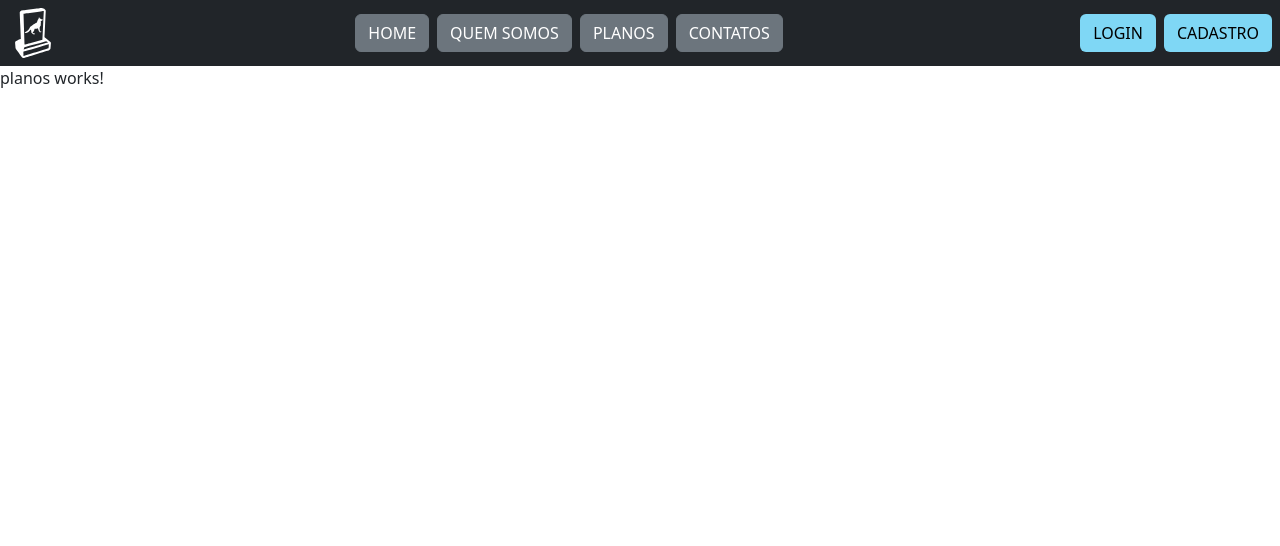
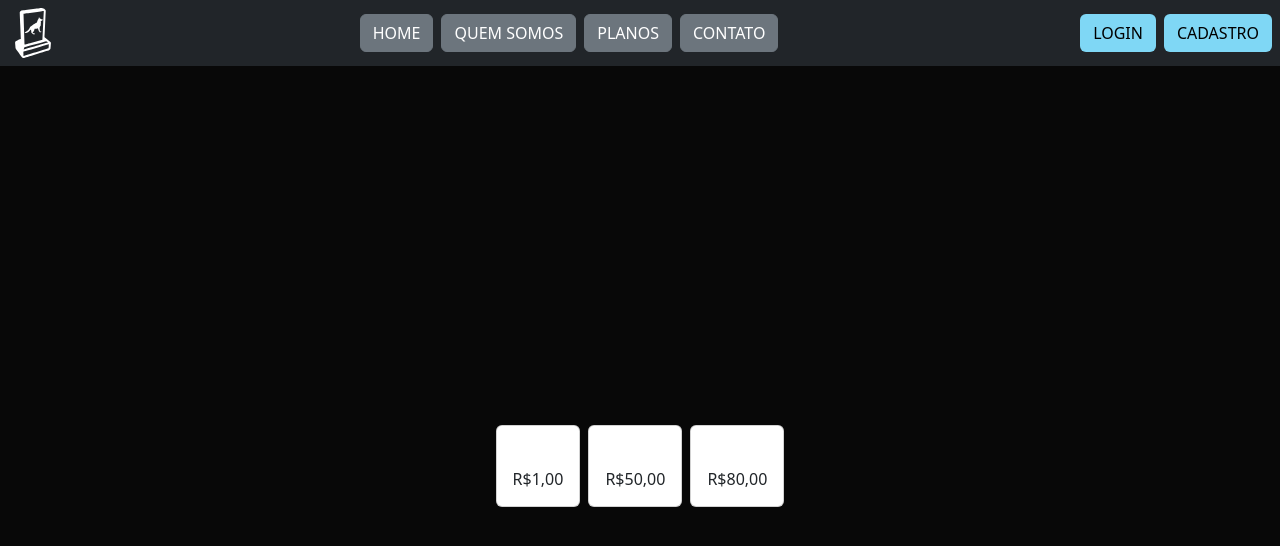
Before and after one commit to luizndh/Pet-Cemetery, an Angular app in the folder front-end/: page /planos in a window 1280 px wide. Shown: the top 546 px of the page. Built offline with nearby package versions, Linux system fonts and the light colour scheme.

Commit message:
adicionando navegacao na navbar e iniciando tela de planos

```diff
--- a/front-end/angular.json
+++ b/front-end/angular.json
@@ -111,5 +111,8 @@
         }
       }
     }
+  },
+  "cli": {
+    "analytics": "f9e17722-8000-41c3-af1f-1bef041e9ba1"
   }
 }
--- a/front-end/src/app/info-navbar/navbar/navbar.component.html
+++ b/front-end/src/app/info-navbar/navbar/navbar.component.html
@@ -5,10 +5,10 @@
         </a>
     </div>
     <div class="d-flex gap-2">
-        <button type="button" class="btn btn-secondary">HOME</button>
-        <button type="button" class="btn btn-secondary">QUEM SOMOS</button>
-        <button type="button" class="btn btn-secondary">PLANOS</button>
-        <button type="button" class="btn btn-secondary">CONTATOS</button>
+        <button type="button" class="btn btn-secondary" routerLink="/home">HOME</button>
+        <button type="button" class="btn btn-secondary" routerLink="/quem-somos">QUEM SOMOS</button>
+        <button type="button" class="btn btn-secondary" routerLink="/planos">PLANOS</button>
+        <button type="button" class="btn btn-secondary" routerLink="/contato">CONTATO</button>
     </div>
     <div class="d-flex gap-2 mx-2">
         <button type="button" class="btn button-primary-background text-black">LOGIN</button>
--- a/front-end/src/app/info-navbar/navbar/navbar.component.ts
+++ b/front-end/src/app/info-navbar/navbar/navbar.component.ts
@@ -1,8 +1,9 @@
 import { Component } from '@angular/core';
+import { RouterLink } from '@angular/router';
 
 @Component({
   selector: 'app-navbar',
-  imports: [],
+  imports: [RouterLink],
   templateUrl: './navbar.component.html',
   styleUrl: './navbar.component.scss'
 })
--- a/front-end/src/app/info-navbar/planos/planos.component.html
+++ b/front-end/src/app/info-navbar/planos/planos.component.html
@@ -1 +1,23 @@
-<p>planos works!</p>
+<div class="main container-fluid d-flex flex-row justify-content-center align-items-center gap-2">
+    <div class="card">
+        <div class="card-body">
+            <h5 class="card-title">Basic</h5>
+            <h6 class="card-subtitle">R$1,00</h6>
+            <!-- 3 checkbocks com os produtos (flores, foto, mensagem) -->
+        </div>
+    </div>
+    <div class="card">
+        <div class="card-body">
+            <h5 class="card-title">Silver</h5>
+            <h6 class="card-subtitle">R$50,00</h6>
+            <!-- 3 checkbocks com os produtos (flores, foto, mensagem) -->
+        </div>
+    </div>
+    <div class="card">
+        <div class="card-body">
+            <h5 class="card-title">Gold</h5>
+            <h6 class="card-subtitle">R$80,00</h6>
+            <!-- 3 checkbocks com os produtos (flores, foto, mensagem) -->
+        </div>
+    </div>
+</div>
--- a/front-end/src/styles.scss
+++ b/front-end/src/styles.scss
@@ -4,7 +4,7 @@
 
 .main {
     background-color: rgb(8, 8, 8);
-    height: 92.9vh;
+    height: 100%;
 }
 
 h1 {
@@ -23,3 +23,8 @@ h5 {
 hr {
     border-width: 0.5px;
 }
+
+html, body {
+    height: 100%;
+    overflow: hidden;
+}
```
